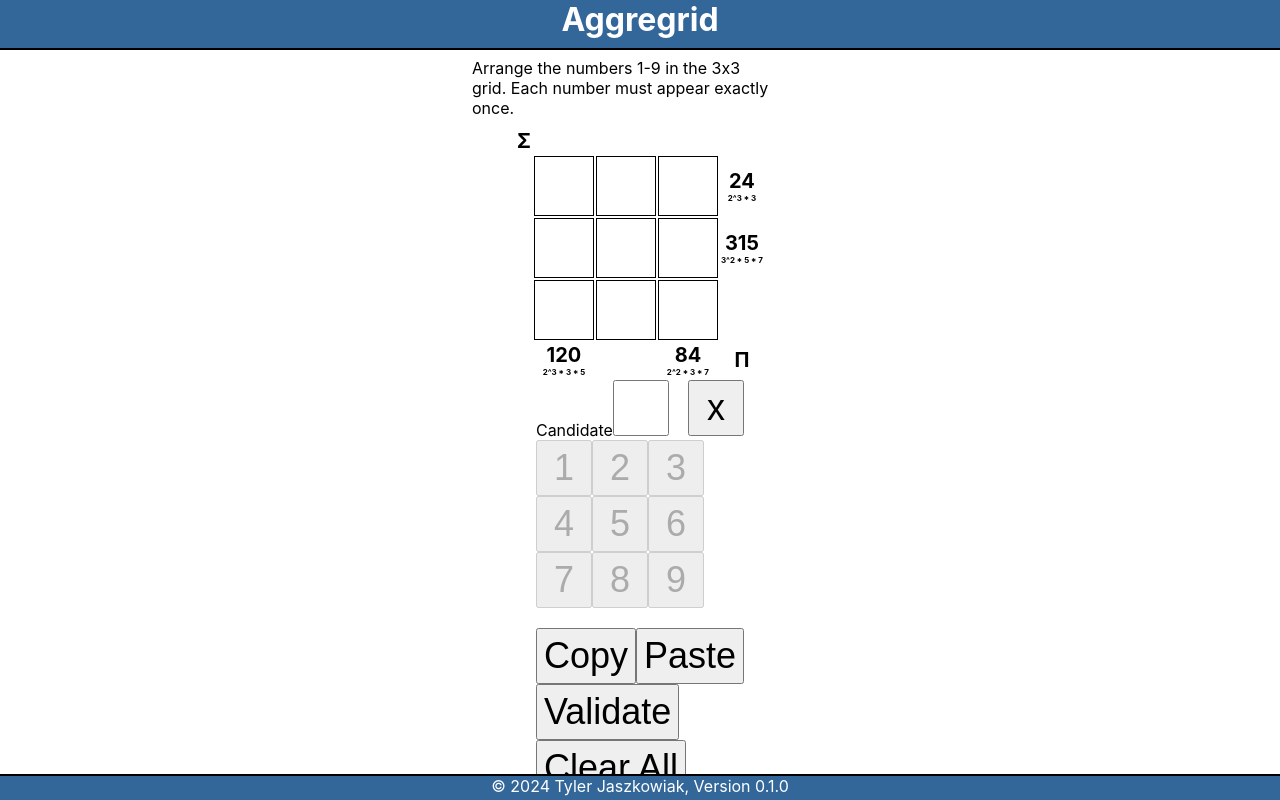
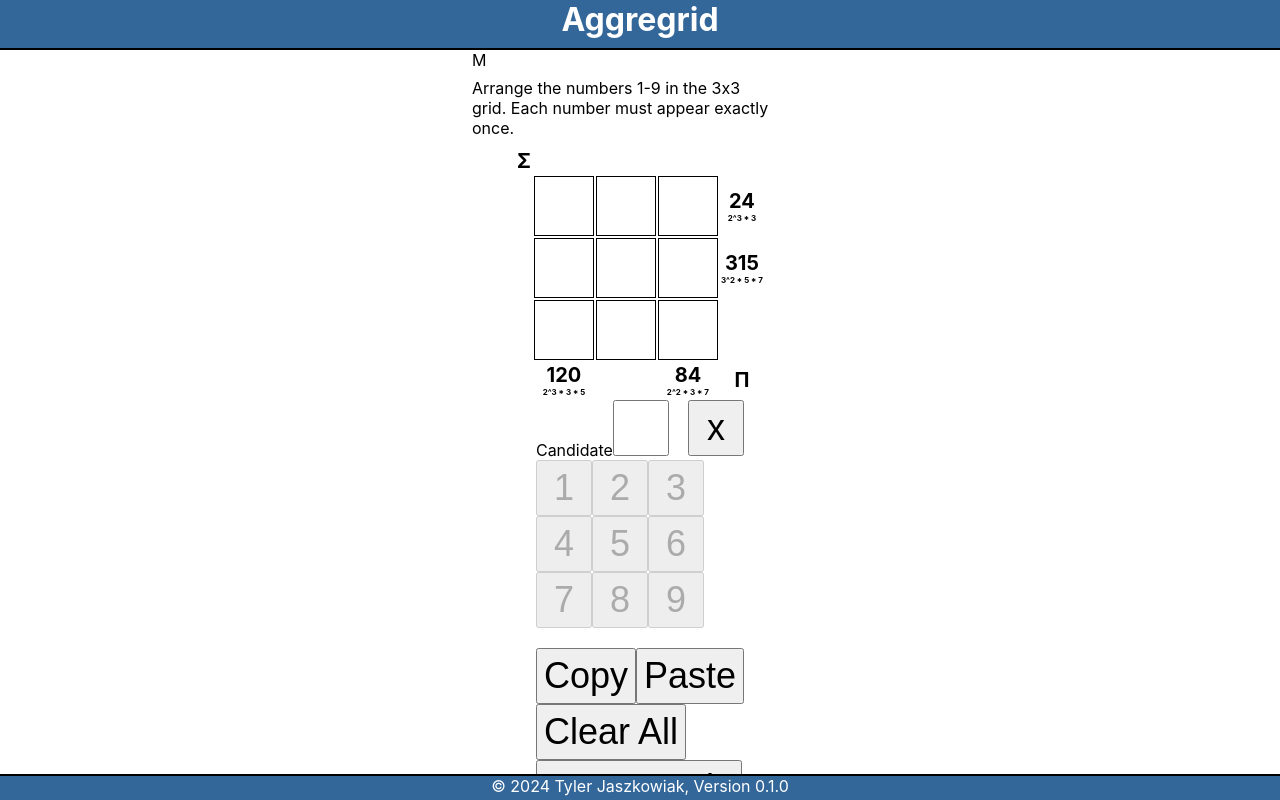
Before and after one commit to tjasz/aggregrid, a React (Create React App) app: page / in a window 1280 px wide. Both pictures are taken after a click on the button "New Puzzle". Built offline with nearby package versions, Linux system fonts and the light colour scheme.

Commit message:
Add game menu

```diff
--- a/package.json
+++ b/package.json
@@ -4,6 +4,9 @@
   "homepage": "https://tjasz.github.io/aggregrid",
   "private": true,
   "dependencies": {
+    "@emotion/react": "^11.13.0",
+    "@emotion/styled": "^11.13.0",
+    "@mui/material": "^5.16.7",
     "@testing-library/jest-dom": "^5.17.0",
     "@testing-library/react": "^13.4.0",
     "@testing-library/user-event": "^13.5.0",
--- a/src/App.tsx
+++ b/src/App.tsx
@@ -5,6 +5,7 @@ import { countingSequence, multiset, primeFactors } from './algorithm';
 import { Cell } from './Cell';
 import { NewGameForm } from './NewGameForm';
 import { ValidationState } from './ValidationState';
+import GameMenu from './GameMenu';
 
 function App() {
   const [puzzle, setPuzzle] = useState<undefined | Puzzle>(undefined);
@@ -54,6 +55,9 @@ function App() {
 
   return (
     <div id="game">
+      <GameMenu items={[
+        { title: "Check Puzzle", action: validate }
+      ]} />
       <p>
         Arrange the numbers 1-{puzzle.maxValue} in the {puzzle.size}x{puzzle.size} grid.&nbsp;
         {puzzle.uniqueValues
@@ -162,8 +166,6 @@ function App() {
           }
         }}>Paste</button>
         <br />
-        <button onClick={() => validate()}>Validate</button>
-        <br />
         <button onClick={() => {
           setCellValues(new Array(puzzle.size * puzzle.size).fill(undefined));
           setCellOptions(new Array(puzzle.size * puzzle.size).fill([]));
--- /dev/null
+++ b/src/GameMenu.tsx
@@ -0,0 +1,53 @@
+import Menu from "@mui/material/Menu";
+import MenuItem from "@mui/material/MenuItem";
+import ListItemText from "@mui/material/ListItemText";
+import { useState } from "react";
+
+type MousePosition = {
+  mouseX: number;
+  mouseY: number;
+};
+
+export type GameMenuProps = {
+  items: { title: string, action: () => void }[]
+};
+
+export default function GameMenuProps(
+  props: GameMenuProps
+) {
+  const [contextMenu, setContextMenu] = useState<MousePosition | null>(null);
+  const handleContextMenu: React.MouseEventHandler<HTMLSpanElement> = (event) => {
+    setContextMenu(
+      contextMenu === null
+        ? {
+          mouseX: event.clientX + 2,
+          mouseY: event.clientY - 6,
+        }
+        : // repeated contextmenu when it is already open closes it with Chrome 84 on Ubuntu
+        // Other native context menus might behave different.
+        // With this behavior we prevent contextmenu from the backdrop to re-locale existing context menus.
+        null,
+    );
+  };
+  const handleClose = () => {
+    setContextMenu(null);
+  };
+
+  return <>
+    <span onClick={handleContextMenu}>M</span>
+    <Menu
+      open={contextMenu !== null}
+      onClose={handleClose}
+      anchorReference="anchorPosition"
+      anchorPosition={
+        contextMenu !== null
+          ? { top: contextMenu.mouseY, left: contextMenu.mouseX }
+          : undefined
+      }
+    >
+      {props.items.map(item => (<MenuItem key={item.title} onClick={() => { item.action(); handleClose() }}>
+        <ListItemText>{item.title}</ListItemText>
+      </MenuItem>))}
+    </Menu>
+  </>
+}
```
Also changed, not shown: 1 other file (tests, documents, lock files or other folders).
